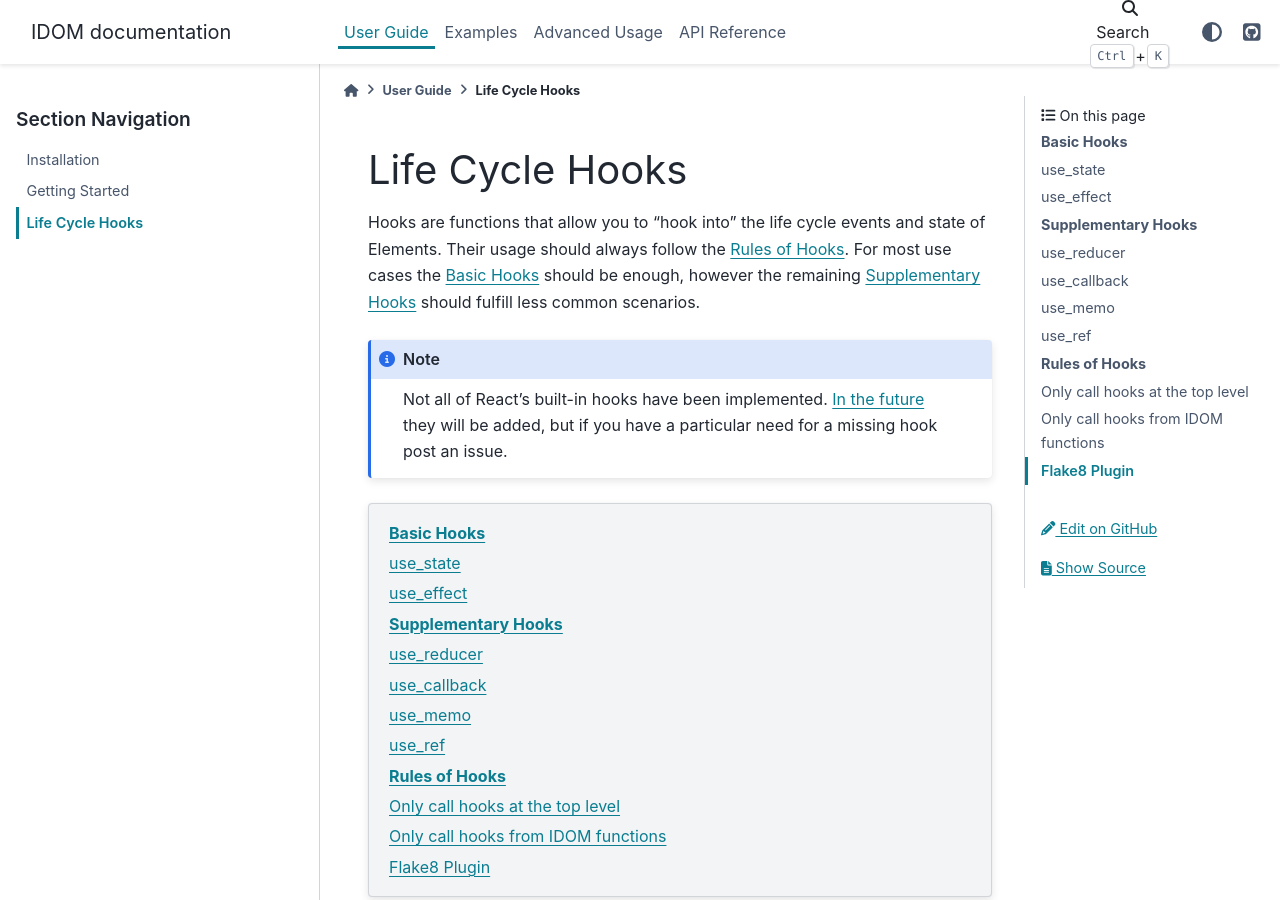
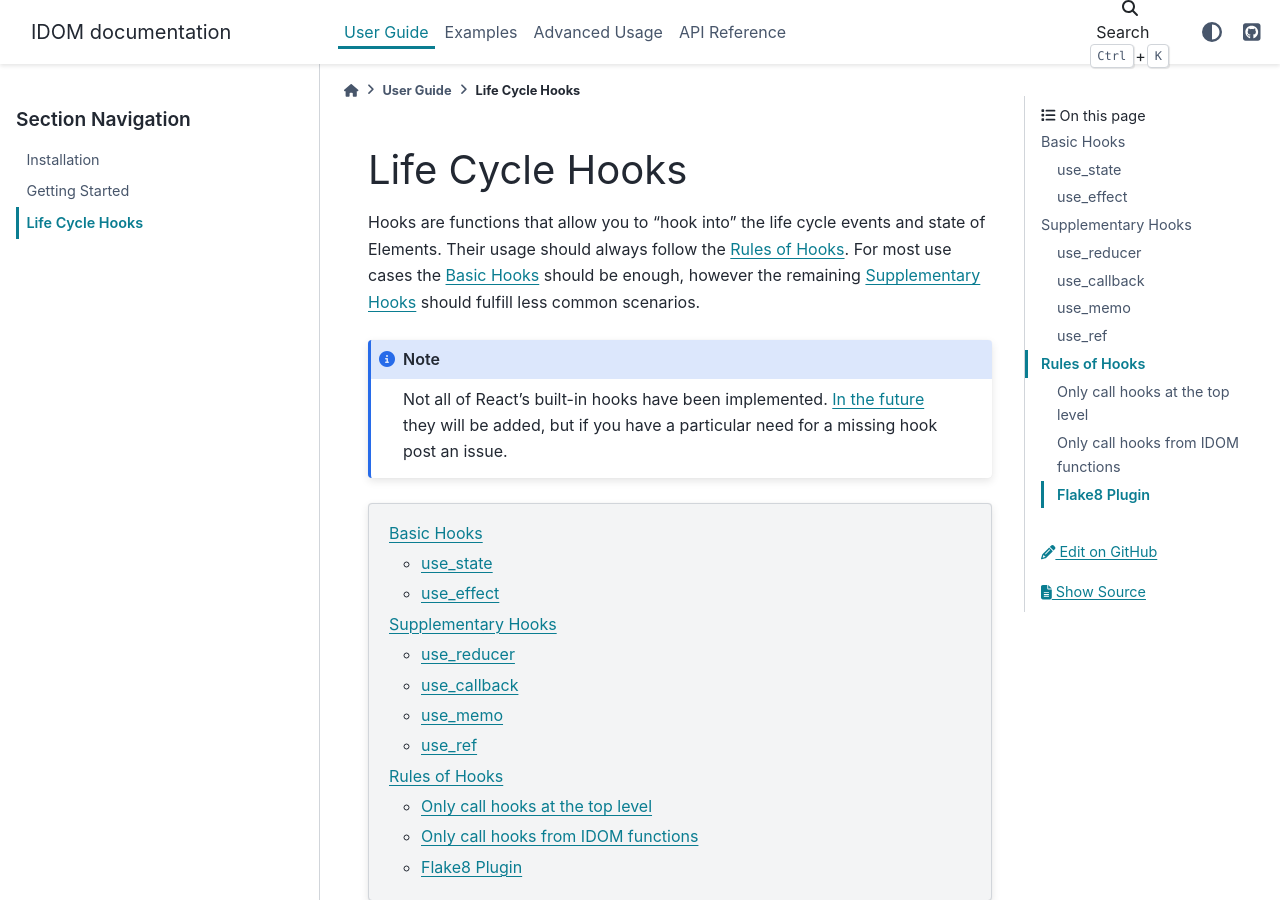
Before and after one commit to DarylPastidio/reactpy, a Sphinx documentation site: the page built from docs/source/content/user-guide/life-cycle-hooks.rst, in a window 1280 px wide and 900 px high. Built offline with Sphinx 7.4.7 and the PyData theme 0.15.4, drawn with Linux system fonts in a browser that asks for light colours.

```diff
--- a/docs/source/conf.py
+++ b/docs/source/conf.py
@@ -104,6 +104,7 @@ html_theme = "pydata_sphinx_theme"
 html_theme_options = {
     "github_url": "https://github.com/idom-team/idom",
     "use_edit_page_button": True,
+    "show_toc_level": 2,
 }
 
 html_context = {
--- a/docs/source/content/user-guide/life-cycle-hooks.rst
+++ b/docs/source/content/user-guide/life-cycle-hooks.rst
@@ -1,10 +1,11 @@
+================
 Life Cycle Hooks
 ================
 
 Hooks are functions that allow you to "hook into" the life cycle events and state of
-Elements. Their usage should always follow the :ref:`**Rules of Hooks**`. For most use
-cases the :ref:`**Basic Hooks**` should be enough, however the remaining
-:ref:`**Supplementary Hooks**` should fulfill less common scenarios.
+Elements. Their usage should always follow the :ref:`Rules of Hooks`. For most use
+cases the :ref:`Basic Hooks` should be enough, however the remaining
+:ref:`Supplementary Hooks` should fulfill less common scenarios.
 
 .. note::
 
@@ -186,11 +187,11 @@ There are **three important subtleties** to note about using asynchronous effect
    and before the next effect following a subsequent update.
 
 
-**Supplementary Hooks**
------------------------
+Supplementary Hooks
+===================
 
 Hooks that fulfill some less common, but still important use cases using variations of
-the :ref:`**Basic Hooks**`.
+the :ref:`Basic Hooks`.
 
 
 use_reducer
@@ -298,8 +299,8 @@ hook alongside :ref:`use_effect` or in response to element event handlers.
 :ref:`The Game Snake` provides a good use case for ``use_ref``.
 
 
-**Rules of Hooks**
-------------------
+Rules of Hooks
+==============
 
 Hooks are just normal Python functions, but there's a bit of magic to them, and in order
 for that magic to work you've got to follow two rules. Thankfully we supply a
```
Also changed, not shown: other parts of docs/source/content/user-guide/life-cycle-hooks.rst (+3 -3 lines).
